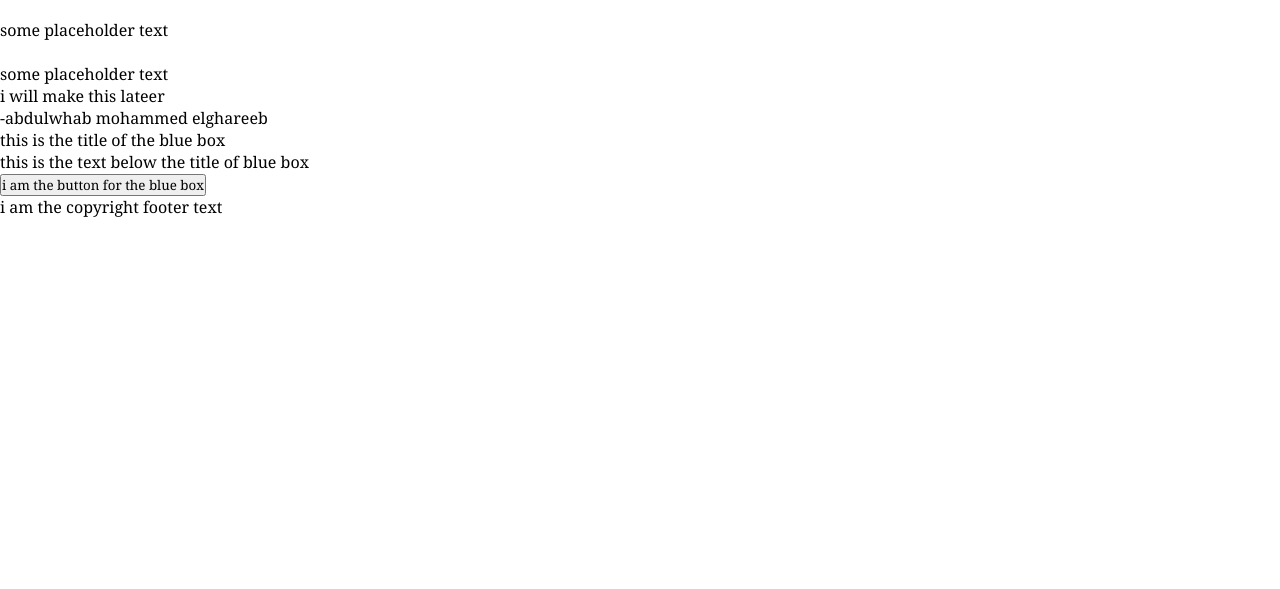
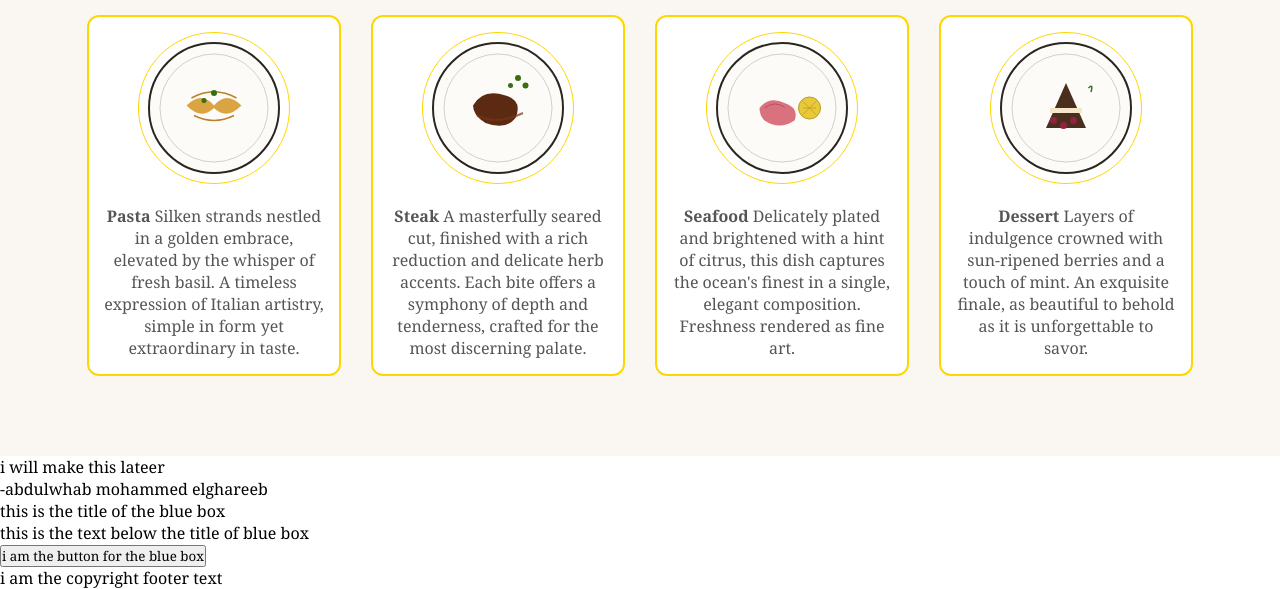
Before and after one commit to abdulwhab-elghareeb/Laguanjo, a plain HTML site: page index.html in a window 1280 px wide. Shown: the part 726-1315 px from the top of the page. Before the commit the page ends 944 px from the top, so only its background shows below. Drawn offline with Linux system fonts and the light colour scheme.

Commit message:
Add Dishes section + Improve Styling

```diff
--- a/index.html
+++ b/index.html
@@ -9,7 +9,7 @@
 <body>
     <header>
         <div class="wrapper" >
-            <img class="icon" height="65px" src="/img/laguanjo_restaurant_logo.svg" alt=" the logo for Laguanjo restaurant, in the middle there is big 'L' and 'A' letters and below it all capital letters 'Laguanjo'">
+            <img class="icon" height="65px"  src="/img/laguanjo_restaurant_logo.svg" alt=" the logo for Laguanjo restaurant, in the middle there is big 'L' and 'A' letters and below it all capital letters 'Laguanjo'">
 
             <nav>
                 <ul>
@@ -29,31 +29,47 @@
                 <p class="hero-para">Renowned Across the Globe as the Premier Destination for Authentic Italian Cuisine, Where Every Plate is a Testament to Generations of Culinary Mastery</p>
                 <button class="hero-button">Order Now!</button>
             </div>
-            <img class="hero-img" height="auto" width="500" src="/img/pexels-bertellifotografia-17294775.jpg" alt="">
+            <img class="hero-img" height="auto" width="500"  src="/img/pexels-bertellifotografia-17294775.jpg" alt="">
         </div>
     </div>
 
-    <div class="top-middle">
-        <h2 class="middle-title">Dishes</h2>
+    <div class="dishes">
+        <div class="wrapper">
 
+            <div class="dishes-title">An Invitation to Our Signature Dishes</div>
+
+            <div class="dishes-container">
                 <div class="dish">
-            <img src="/img/dish1.svg" alt="">
-            <div class="text">some placeholder text</div>
+                    <img width="200px" class="dish-img" src="/img/dish_pasta.svg" alt="">
+                    <div class="text">
+                        <b>Pasta</b> Silken strands nestled in a golden embrace, elevated by the whisper of fresh basil.
+                        A timeless expression of Italian artistry, simple in form yet extraordinary in taste.
+                    </div>
                 </div>
 
                 <div class="dish">
-            <img src="/img/dish2.svg" alt="">
-            <div class="text">some placeholder text</div>
+                    <img width="200px" class="dish-img" src="/img/dish_steak.svg" alt="">
+                    <div class="text">
+                        <b>Steak</b>
+                        A masterfully seared cut, finished with a rich reduction and delicate herb accents.
+                        Each bite offers a symphony of depth and tenderness, crafted for the most discerning palate.</div>
                     </div>
 
                 <div class="dish">
-            <img src="/img/dish3.svg" alt="">
-            <div class="text">some placeholder text</div>
+                    <img width="200px" class="dish-img" src="/img/dish_seafood.svg" alt="">
+                    <div class="text">
+                        <b>Seafood</b> Delicately plated and brightened with a hint of citrus,
+                        this dish captures the ocean's finest in a single, elegant composition. Freshness rendered as fine art.
+                    </div>
                 </div>
 
                 <div class="dish">
-            <img src="/img/dish4.svg" alt="">
-            <div class="text">some placeholder text</div>
+                    <img width="200px" class="dish-img" src="/img/dish_dessert.svg" alt="">
+                    <div class="text">
+                       <b>Dessert</b> Layers of indulgence crowned with sun-ripened berries and a touch of mint.
+                         An exquisite finale, as beautiful to behold as it is unforgettable to savor.</div>
+                </div>
+            </div>
         </div>
     </div>
     <div class="bottom-middle">
--- a/statics/style.css
+++ b/statics/style.css
@@ -1,3 +1,6 @@
+
+@import url('https://fonts.googleapis.com/css2?family=Roboto:ital,wght@0,100..900;1,100..900&display=swap');
+
 *{
     margin: 0;
     padding: 0;
@@ -31,7 +34,10 @@ a{
     color: #EFBF04;
     text-decoration: none;
 }
+a:hover{
+    color: #C0392B;
 
+}
 
 .wrapper{
     max-width: 1170px;
@@ -89,14 +95,14 @@ header{
     cursor: pointer;
     padding: 8px 16px;
     border-radius: 8px;
-    background-color: #38BDF8;
-    color: ;
+    background-color: black;
+    color:#EFBF04;
     flex-shrink: 0;
 
 }
 .hero-button:hover{
-    background-color: black;
-    color:#EFBF04;
+    background-color: gold;
+    color: black;
 }
 
 .hero-img{
@@ -104,3 +110,48 @@ header{
     border: 1px solid gold ;
     border-radius: 3px;
 }
+/* end of header and hero */
+
+/* start of dishes section */
+.dishes{
+    background-color: #FAF7F2;
+    text-align: center;
+    padding: 40px 0 80px 0;
+
+}
+.dishes .wrapper{
+    flex-direction:column ;
+    display: flex;
+    justify-content: center;
+    align-items: center;
+}
+
+.dishes-container{
+    display: flex;
+    gap: 30px;
+
+}
+.dishes-title{
+    color : #ae2f21;
+    font-size: 36px;
+    font-weight: 600;
+    margin-bottom:50px ;
+}
+.dish-img{
+    width: 150px;
+    margin-bottom: 16px;
+    border: 1px solid gold;
+    border-radius: 100px;
+}
+.dish{
+    background-color: white;
+    border: 2px solid gold;
+    border-radius: 12px;
+    padding: 15px;
+    color: #555;
+    max-width: 220px;
+
+}
+.dish:hover{
+    background-color: transparent;
+}
```
Lines whose indentation alone changed are shown as unchanged.
